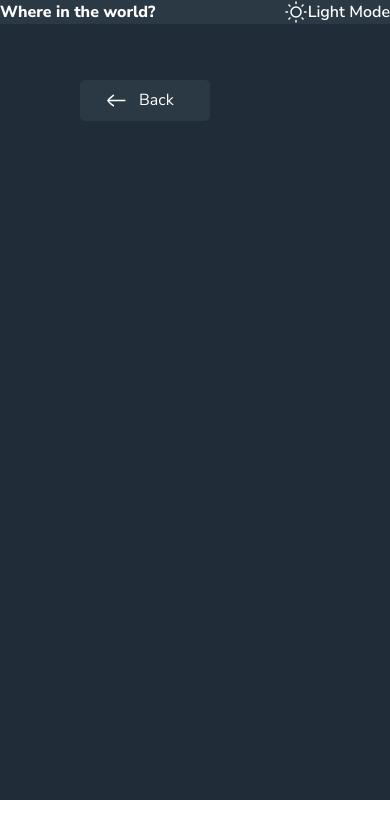
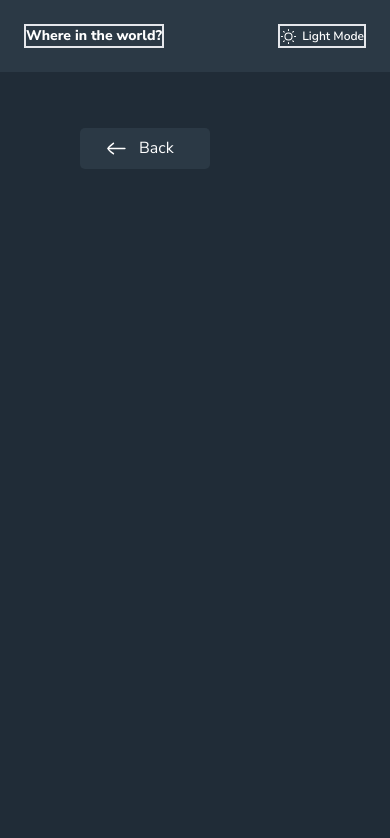
Before and after one commit to shravanchinchkar/RestCountryAPI, a React (Vite) app: page /information in a window 390 px wide. Shown: the top 838 px of the page. Built offline with nearby package versions, Linux system fonts and the light colour scheme.

Commit message:
style: work on responsive design

```diff
--- a/src/components/DropDown.jsx
+++ b/src/components/DropDown.jsx
@@ -18,11 +18,9 @@ const DropDown = () => {
     <div
       className={
         value.themeToggle === "off"
-          ? "absolute new-sm-2:w-[220px] new-sm:w-[200px] z-10 new-sm-2:top-[170px] new-sm-2:left-[25px] new-sm:top-[80px] new-sm:right-[32px]  new-lg:top-[90px] new-lg:right-[48px] new-xl:top-[110px] new-xl:right-[80px] rounded-[5px] bg-white px-[1rem] py-[1rem] shadow-new-boxshawod"
-
-          // bg-[#2b3945]
-
-          : "absolute new-sm-2:w-[220px] new-sm:w-[200px] z-10 new-sm-2:top-[170px] new-sm-2:left-[25px] new-sm:top-[80px] new-sm:right-[32px]  new-lg:top-[90px] new-lg:right-[48px] new-xl:top-[110px] new-xl:right-[80px] rounded-[5px] bg-[#2b3945] px-[1rem] py-[1rem] shadow-new-boxshawod text-white"
+          ? "absolute new-sm-3:w-[220px] new-sm:w-[200px] z-10 new-sm-3:top-[160px] new-sm-3:left-[14px] new-sm-2:top-[180px] new-sm-2:left-[17px] new-sm:top-[80px] new-sm:right-[32px] new-sm:left-auto new-lg:top-[90px] new-lg:right-[48px] new-xl:top-[110px] new-xl:right-[80px] rounded-[5px] bg-white px-[1rem] py-[1rem] shadow-new-boxshawod"
+// bg-[#2b3945]
+          : "absolute new-sm-3:w-[220px] new-sm:w-[200px] z-10 new-sm-3:top-[150px] new-sm-3:left-[14px] new-sm-2:top-[180px] new-sm-2:left-[17px] new-sm:top-[80px] new-sm:right-[32px] new-sm:left-auto new-lg:top-[90px] new-lg:right-[48px] new-xl:top-[110px] new-xl:right-[80px] rounded-[5px] bg-[#2b3945] text-white px-[1rem] py-[1rem] shadow-new-boxshawod"
       }
       style={{ fontFamily: "Nunito Sans", display: value.displayDropDown }}
       ref={ref}
--- a/src/components/HeroHeader.jsx
+++ b/src/components/HeroHeader.jsx
@@ -16,22 +16,23 @@ const HeroHeader = () => {
   };
 
   return (
-    <div className="flex new-sm-2:flex-col new-sm-2:items-center new-sm:flex-row justify-between new-lg:mx-[1rem] new-lg:my-[0.5rem] new-xl:mx-[3rem] new-xl:my-[2rem]">
+    <div className="flex new-sm-3:flex-col  new-sm:justify-between new-sm-3:items-start new-sm-2:items-start new-sm:flex-row  new-lg:mx-[1rem] new-lg:my-[0.5rem] new-xl:mx-[3rem] new-xl:my-[2rem]">
       {/* Search Content */}
       <div
         className={
           value.themeToggle === "off"
-            ? "flex justify-center items-center heroSectionHeader new-sm-2:w-[370px]  new-sm:w-[250px] new-md:w-[300px] new-lg:w-[450px] bg-white mx-[2rem] my-[1rem] shadow-new-boxshawod new-md:p-[0.2rem] new-lg:p-[1rem] rounded-[5px] "
+            ? "flex justify-center items-center heroSectionHeader new-sm-3:w-[280px] new-sm-2:w-[350px]  new-sm:w-[290px] new-md:w-[320px] new-lg:w-[350px] bg-white  new-sm-3:m-[1rem] new-sm:mx-[2rem] new-sm:my-[1rem] shadow-new-boxshawod new-sm:px-[1rem] new-sm:py-[0.5rem]  new-lg:p-[0.8rem] rounded-[5px] "
+
             // bg-[#2b3945]
-            : "flex justify-center items-center heroSectionHeader new-sm-2:w-[370px]  new-sm:w-[250px] new-md:w-[300px] new-lg:w-[450px] bg-[#2b3945] mx-[2rem] my-[1rem] shadow-new-boxshawod new-md:p-[0.2rem] new-lg:p-[1rem] rounded-[5px] "
+            : "flex justify-center items-center heroSectionHeader new-sm-3:w-[280px] new-sm-2:w-[350px]  new-sm:w-[290px] new-md:w-[320px] new-lg:w-[350px] new-sm-3:m-[1rem] new-sm:mx-[2rem] new-sm:my-[1rem] shadow-new-boxshawod new-sm:px-[1rem] new-sm:py-[0.5rem]  new-lg:p-[0.8rem] rounded-[5px] bg-[#2b3945] text-white"
         }
       >
         {/* Search Image and input */}
-        <div className="flex justify-between items-center gap-[20px] w-[100%] new-sm-2:px-[1.5rem] new-sm-2:py-[1rem] new-sm:py-0  new-sm:px-[0.5rem] ">
+        <div className="flex justify-between items-center gap-[20px] w-[100%] new-sm-3:px-[1.5rem]  new-sm-3:py-[0.5rem] new-sm-2:py-[1rem] new-sm:py-0 ">
           <div
             className={
               value.themeToggle === "off"
-                ? "new-sm:w-[40px] new-sm:h-[40px] new-md:w-[30px] new-md:h-[30px] new-lg:w-[20px]  new-lg:h-[20px] flex justify-center items-center new-sm:ml-[1rem] new-md:ml-0"
+                ? "new-sm-3:w-[40px] new-sm-3:h-[40px] new-lg:w-[20px] new-lg:h-[20px] new-xl:w-[30px] new-xl:h-[30px] flex justify-center items-center new-md:ml-0"
                 : "hidden"
             }
           >
@@ -46,7 +47,7 @@ const HeroHeader = () => {
             className={
               value.themeToggle === "off"
                 ? "hidden"
-                : "new-sm:w-[40px] new-sm:h-[40px] new-md:w-[30px] new-md:h-[30px] new-lg:w-[20px]  new-lg:h-[20px] flex justify-center items-center new-sm:ml-[1rem] new-md:ml-0"
+                : "new-sm-3:w-[30px] new-sm-3:h-[30px] new-md:w-[30px] new-md:h-[30px] new-lg:w-[20px] new-lg:h-[20px] new-xl:w-[30px] new-xl:h-[30px] flex justify-center items-center new-md:ml-0"
             }
           >
             <img
@@ -76,14 +77,14 @@ const HeroHeader = () => {
       </div>
 
       {/* Filter Content */}
-      <div className="new-sm-2:flex new-sm-2:justify-start new-sm-2:items-center  new-sm-2:w-[380px] new-sm:w-max">
+      <div className="new-sm-3:flex  new-sm-3:items-center new-sm-3:w-[300px]  new-sm-2:w-[380px] new-sm:w-max">
         <div
           className={
             value.themeToggle === "off"
-              ? "new-sm-2:w-[220px] new-sm:w-[200px] new-sm-2:mx-[7px] new-sm:mx-[2rem] new-xl:mx-[2rem] my-[1rem] cursor-pointer p-[1rem] flex justify-between items-center rounded-[5px] shadow-new-boxshawod bg-white"
+              ? "new-sm-3:w-[220px] new-sm:w-[200px] new-sm-3:mx-[0.8rem] new-sm-2:mx-[17px] new-sm:mx-[2rem] new-xl:mx-[2rem] my-[1rem] cursor-pointer new-sm-3:p-[0.8rem] new-sm-2:p-[1rem] flex justify-between items-center rounded-[5px] shadow-new-boxshawod bg-white"
 
               // bg-[#2b3945]
-              : "new-sm-2:w-[220px] new-sm:w-[200px] new-sm-2:mx-[7px] new-sm:mx-[2rem] new-xl:mx-[2rem] my-[1rem] cursor-pointer p-[1rem] flex justify-between items-center rounded-[5px] shadow-new-boxshawod bg-[#2b3945] text-white"
+              : "new-sm-3:w-[220px] new-sm:w-[200px] new-sm-3:mx-[0.8rem] new-sm-2:mx-[17px] new-sm:mx-[2rem] new-xl:mx-[2rem] my-[1rem] cursor-pointer new-sm-3:p-[0.8rem] new-sm-2:p-[1rem] flex justify-between items-center rounded-[5px] shadow-new-boxshawod bg-[#2b3945] text-white"
           }
           onClick={displayDropDown}
         >
--- a/src/components/HeroMain.jsx
+++ b/src/components/HeroMain.jsx
@@ -16,7 +16,7 @@ const HeroMain = () => {
 
   return (
     <>
-      <div className="grid gap-y-[5rem] new-sm-2:grid-cols-1 new-sm:grid-cols-2 new-lg:grid-cols-4 new-sm-2:mx-[2rem] new-lg:mx-[3rem] new-lg:my-[1rem] new-xl:mx-[4.5rem] new-xl:my-[2rem] new-xl:px-[0.5rem] new-sm-2:py-[1rem]">
+      <div className="grid gap-y-[5rem] new-sm-3:grid-cols-1 new-sm:grid-cols-2 new-lg:grid-cols-4 new-sm:mx-[2rem] new-sm:my-[1rem] new-lg:mx-[3rem] new-lg:my-[1rem] new-xl:mx-[4.5rem] new-xl:my-[2rem] new-xl:px-[0.5rem] new-sm-3:py-[1rem]">
         {countryData &&
           countryData.map((item, index) => {
             let justifyClass = "new-lg:justify-self-start";
@@ -39,14 +39,15 @@ const HeroMain = () => {
             return (
               <Link
                 to="/information"
-                className={`shadow-new-boxshawod  ${justifyselfClass} ${justifyClass} cursor-pointer rounded-lg  new-sm-2:w-max new-sm-2:m-auto new-sm:m-0`}
+                className={`shadow-new-boxshawod  ${justifyselfClass} ${justifyClass} cursor-pointer rounded-lg  new-sm-3:w-max new-sm-3:m-auto new-sm:m-0`}
                 key={item.name}
               >
                 <div
                   className={
                     value.themeToggle === "off"
-                      ? "new-sm-2:w-[300px] new-sm-2:h-[350px] new-sm-2:justify-self-center new-sm:w-[200px] new-sm:h-[280px] new-md:w-[280px] new-md:h-[350px] new-lg:w-[210px] new-lg:h-[290px] new-xl:w-[250px]  new-xl:h-[330px]"
-                      : "new-sm-2:w-[300px] new-sm-2:h-[350px] new-sm:w-[200px] new-sm:h-[280px] new-md:w-[280px] new-md:h-[350px] new-lg:w-[210px] new-lg:h-[290px] new-xl:w-[250px]  new-xl:h-[330px] bg-[#2b3945] text-white"
+                      ? "new-sm-3:w-[250px] new-sm-3:h-[320px] new-sm-2:w-[300px] new-sm-2:h-[350px] new-sm-3:justify-self-center new-sm:w-[250px] new-sm:h-[328px] new-md:w-[280px] new-md:h-[350px] new-lg:w-[210px] new-lg:h-[290px] new-xl:w-[250px]  new-xl:h-[330px]"
+
+                      : "new-sm-3:w-[250px] new-sm-3:h-[320px] new-sm-2:w-[300px] new-sm-2:h-[350px] new-sm-3:justify-self-center new-sm:w-[250px] new-sm:h-[328px] new-md:w-[280px] new-md:h-[350px] new-lg:w-[210px] new-lg:h-[290px] new-xl:w-[250px]  new-xl:h-[330px] bg-[#2b3945] text-white"
                   }
                   style={{ fontFamily: "Nunito Sans" }}
                   id={item.name}
--- a/src/components/Navbar.jsx
+++ b/src/components/Navbar.jsx
@@ -16,25 +16,25 @@ const Navbar = () => {
     <nav
       className={
         value.themeToggle === "off"
-          ? "navbar  new-sm-2:p-[1.5rem] new-sm:px-[2.5rem] new-lg:px-[1rem] new-sm:py-[1.2rem] flex justify-between outline outline-offset-[1px] outline-[#f1ecec]"
-          : "navbar new-sm-2:p-[1.5rem] new-sm:px-[2.5rem]  new-lg:px-[1rem] new-sm:py-[1.2rem] flex justify-between text-white bg-[#2b3945]"
+          ? "navbar new-sm-4:p-[0.5rem]  new-sm-3:p-[1.5rem] new-sm:px-[2.5rem] new-lg:px-[1rem] new-sm:py-[1.2rem] flex justify-between outline outline-offset-[1px] outline-[#f1ecec] border-[2px] border-red-500"
+          : "navbar new-sm-3:p-[1.5rem] new-sm:px-[2.5rem]  new-lg:px-[1rem] new-sm:py-[1.2rem] flex justify-between text-white bg-[#2b3945]"
       }
     >
       <div
-        className="new-lg:ml-[2rem] new-xl:ml-[4rem] font-extrabold new-lg:text-2xl new-sm:text-xl"
+        className="new-lg:ml-[2rem] new-xl:ml-[4rem] font-extrabold new-lg:text-2xl new-sm-2:text-xl new-sm-3:text-sm new-sm-4:text-[10px] border-[2px]"
         style={{ fontFamily: "Nunito Sans" }}
       >
         Where in the world?
       </div>
 
       <div
-        className="new-sm-2:gap-[5px] new-md:gap-0 new-lg:mr-[2rem] new-xl:mr-[4rem] flex new-md:w-[110px] new-lg:w-[120px] justify-between items-center cursor-pointer"
+        className="new-sm-4:gap-[5px] new-md:gap-0 new-lg:mr-[2rem] new-xl:mr-[4rem] flex new-md:w-[110px] new-lg:w-[120px] justify-between items-center cursor-pointer border-[2px]"
         onClick={handleTheme}
       >
         {/*Light Mode and Dark Mode image */}
         <div
           className={
-            value.themeToggle === "off" ? "new-md:w-[20px] new-md:h-[20px] new-lg:w-[25px] new-lg:h-[25px] " : "hidden"
+            value.themeToggle === "off" ? "new-sm-4:w-[15px] new-sm-4:h-[15px] new-sm-3:w-[17px] new-sm-3:h-[17px] new-sm-2:w-[20px] new-sm-2:h-[20px] new-lg:w-[25px] new-lg:h-[25px]" : "hidden"
           }
         >
           <img
@@ -46,14 +46,14 @@ const Navbar = () => {
 
         <div
           className={
-            value.themeToggle === "off" ? "hidden" : "new-md:w-[20px] new-md:h-[20px] new-lg:w-[25px] new-lg:h-[25px]"
+            value.themeToggle === "off" ? "hidden" :"new-sm-4:w-[15px] new-sm-4:h-[15px] new-sm-3:w-[17px] new-sm-3:h-[17px] new-sm-2:w-[20px] new-sm-2:h-[20px] new-lg:w-[25px] new-lg:h-[25px]"
           }
         >
           <img className="w-[100%] h-[100%]" src="./assets/sun.svg" alt="sun" />
         </div>
 
         <div >
-          <p style={{ fontFamily: "Nunito Sans" }} className="new-md:text-[15px] new-lg:text-[17px] font-semibold">
+          <p style={{ fontFamily: "Nunito Sans" }} className="new-sm-4:text-[10px] new-sm-3:text-[12px] new-sm-2:text-[15px] new-lg:text-[17px] font-semibold">
             {value.themeToggle === "off" ? "Dark Mode" : "Light Mode"}
           </p>
         </div>
--- a/tailwind.config.js
+++ b/tailwind.config.js
@@ -11,6 +11,8 @@ export default {
         "back-button":"0px 2px 8px 0px rgba(99, 99, 99, 0.2)",
       },
       screens:{
+        "new-sm-4":"200px",
+        "new-sm-3":"300px",
         "new-sm-2":"400px",
         "new-sm":"600px",
         "new-md":"800px",
```
